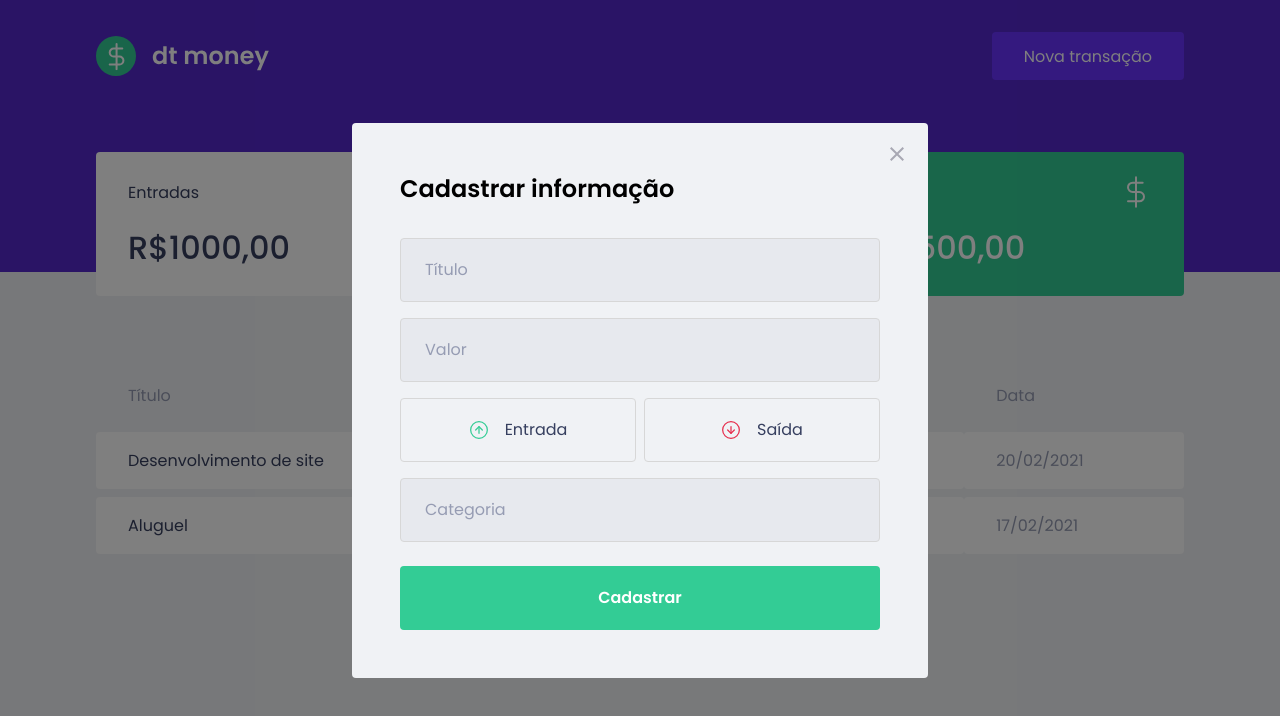
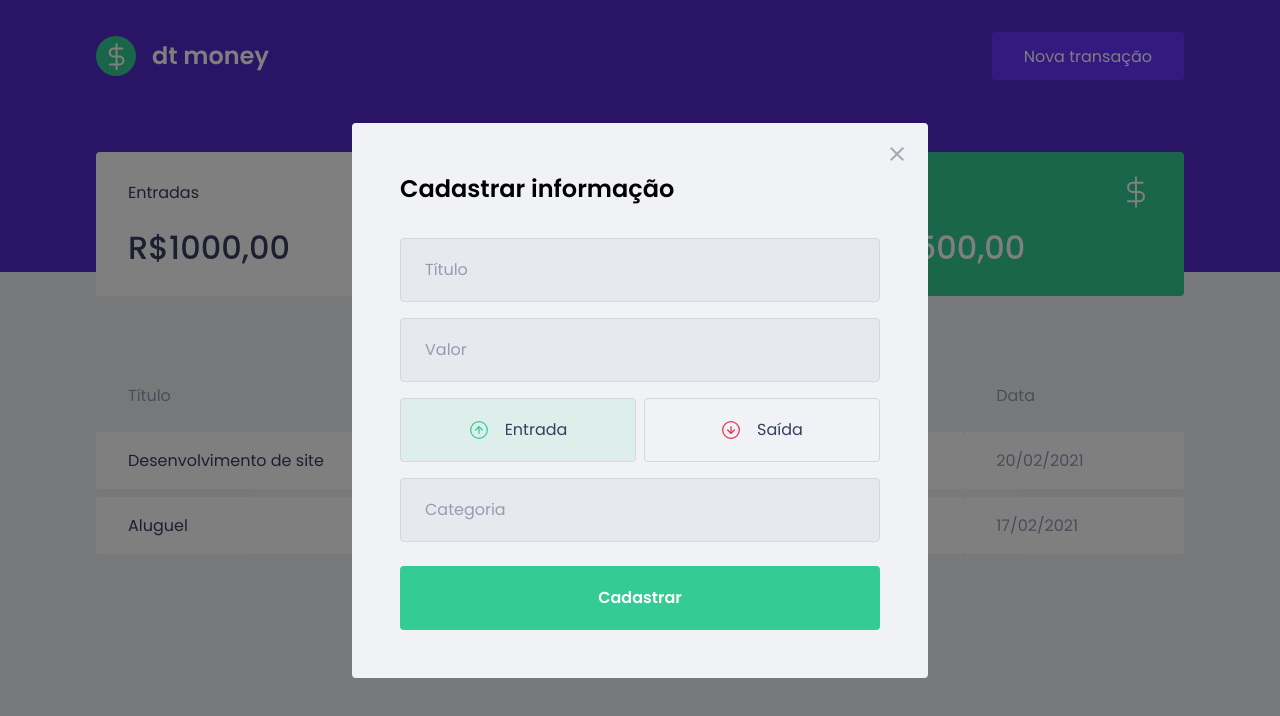
Before and after one commit to jorginhodev/ignite-react-chapter-ii, a React (Create React App) app: page / in a window 1280 px wide. Both pictures are taken after a click on the button "Nova transação". Shown: the top 716 px of the page. Built offline with nearby package versions, Linux system fonts and the light colour scheme; no server answers; what miragejs would draw is missing.

Commit message:
feat: add button operation

```diff
--- a/src/components/NewTransactionModal/index.tsx
+++ b/src/components/NewTransactionModal/index.tsx
@@ -1,10 +1,11 @@
+import { useState } from "react";
 import Modal from "react-modal";
 
 import closeImg from "../../assets/close.svg";
 import incomeImg from "../../assets/income.svg";
 import outcomeImg from "../../assets/outcome.svg";
 
-import { Container, TransactionTypeContainer } from "./styles";
+import { Container, TransactionTypeContainer, RadioBox } from "./styles";
 
 interface NewTransactionModalProps {
   isOpen: boolean;
@@ -12,6 +13,8 @@
 }
 
 export function NewTransactionModal({ isOpen, onRequestClose }: NewTransactionModalProps) {
+  const [type, setType] = useState("deposit");
+
   return (
     <Modal
         isOpen={isOpen}
@@ -39,15 +42,25 @@
           />
 
           <TransactionTypeContainer>
-            <button type="button">
+            <RadioBox
+              type="button"
+              onClick={() => setType("deposit") }
+              isActive={type === "deposit"}
+              activeColor="green"
+            >
               <img src={incomeImg} alt="Entrada" />
               <span>Entrada</span>
-            </button>
+            </RadioBox>
 
-            <button type="button">
+            <RadioBox
+              type="button"
+              onClick={() => setType("withdraw") }
+              isActive={type === "withdraw"}
+              activeColor="red"
+            >
               <img src={outcomeImg} alt="Saída" />
               <span>Saída</span>
-            </button>
+            </RadioBox>
           </TransactionTypeContainer>
 
           <input
--- a/src/components/NewTransactionModal/styles.ts
+++ b/src/components/NewTransactionModal/styles.ts
@@ -1,5 +1,5 @@
 import styled from "styled-components";
-import { darken } from "polished";
+import { darken, transparentize } from "polished";
 
 export const Container = styled.form`
   h2 {
@@ -54,12 +54,27 @@
   display: grid;
   grid-template-columns: 1fr 1fr;
   gap: 0.5rem;
+`;
 
-  button {
+interface RadioBoxProps {
+  isActive: boolean;
+  activeColor: "green" | "red";
+};
+
+const colors = {
+  green: "#33CC95",
+  red: "#E52E4D"
+};
+
+export const RadioBox = styled.button<RadioBoxProps>`
   height: 4rem;
   border: 1px solid #d7d7d7;
   border-radius: 0.25rem;
-    background: transparent;
+
+  background: ${(props) => props.isActive
+    ? transparentize(0.9, colors[props.activeColor])
+    : "transparent"
+  };
 
   display: flex;
   align-items: center;
@@ -82,5 +97,4 @@
     font-size: 1rem;
     color: var(--text-title);
   }
-  }
 `;
```
Lines whose indentation alone changed are shown as unchanged.
